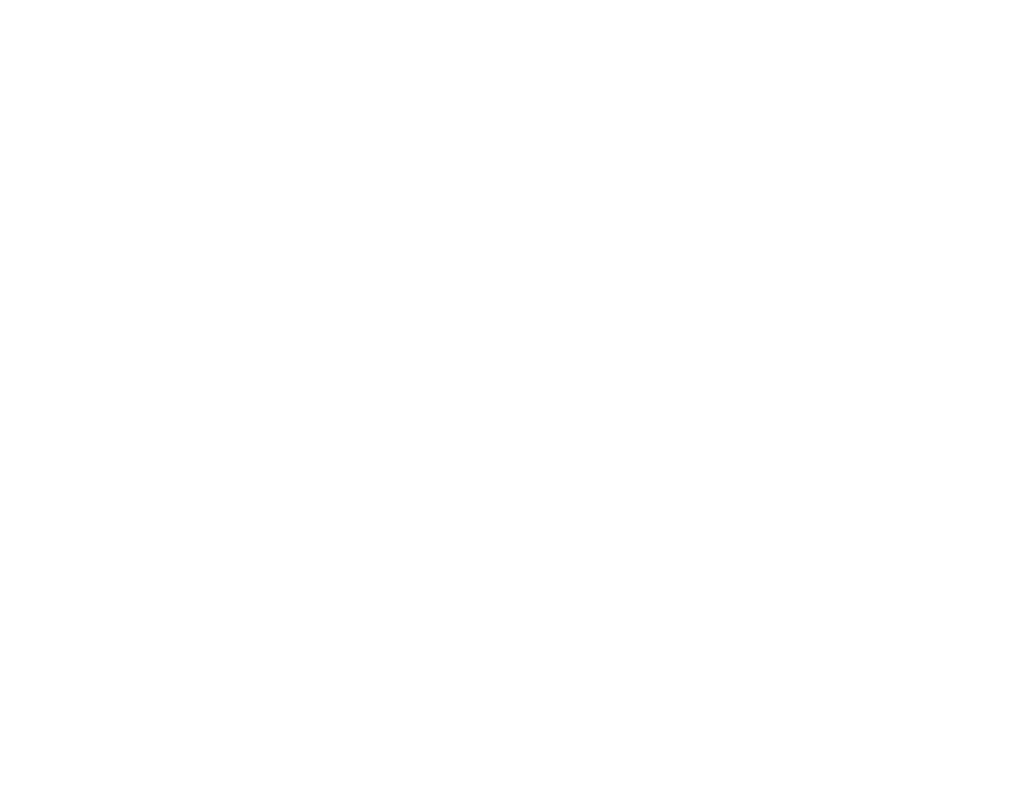
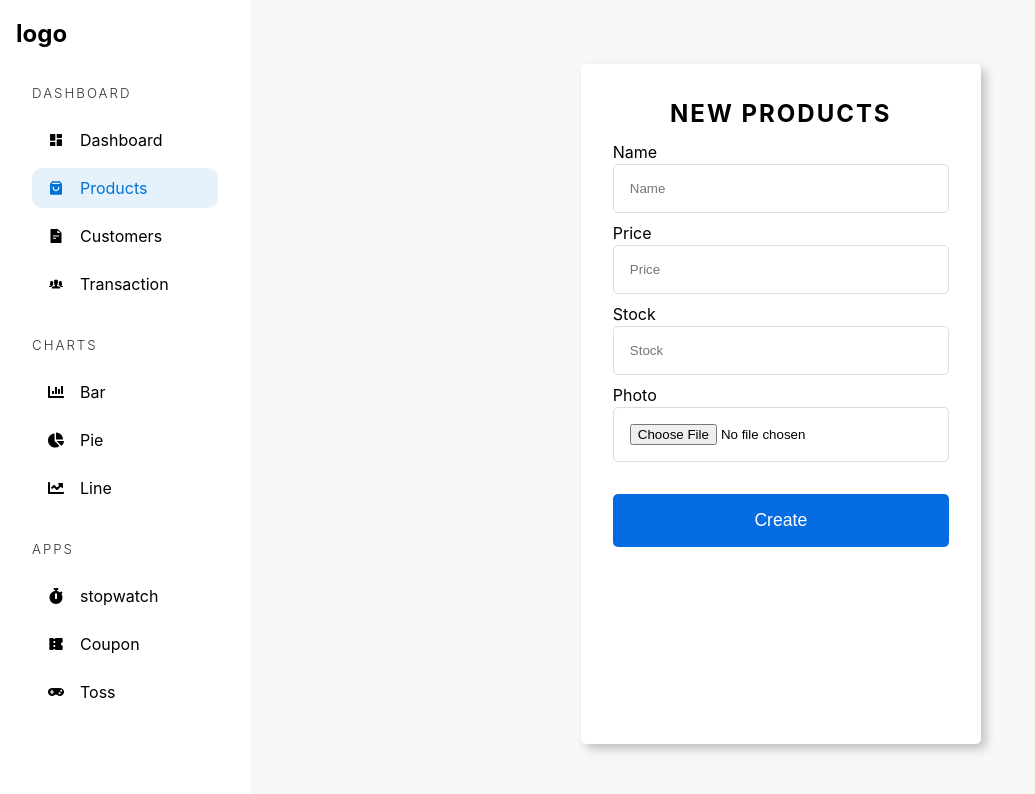
Before and after one commit to arafatsani36/admin-dashboard, a React (Vite) app: page /admin/products/new in a window 1280 px wide. Before the commit this address had no page. Shown: the top 794 px of the page, without its empty margins (0-1035 px from the left). Built offline with nearby package versions, Linux system fonts and the light colour scheme.

Commit message:
new product page add

```diff
--- a/src/App.tsx
+++ b/src/App.tsx
@@ -6,6 +6,9 @@
 const Products = lazy(() => import("./pages/products")) ;
 const Customers = lazy(() => import("./pages/customers")) ;
 const Transaction = lazy(() => import("./pages/transaction")) ;
+const NewProduct = lazy(() => import("./pages/management/newProduct")) ;
+const ProductManagement = lazy(() => import("./pages/management/productManagement")) ;
+const TransactionManagement = lazy(() => import("./pages/management/transactionManagement")) ;
 
 const App = () => {
   return(
@@ -20,6 +23,11 @@
           {/* chats */}
 
           {/* apps */}
+
+          {/*management  */}
+          <Route path="/admin/products/new" element={<NewProduct/>}/>
+          <Route path="/admin/products/:id" element={<ProductManagement/>}/>
+          <Route path="/admin/transaction/:id" element={<TransactionManagement/>}/>
       </Routes>
     </Suspense>
   </Router>
--- /dev/null
+++ b/src/pages/management/newProduct.tsx
@@ -0,0 +1,60 @@
+import { ChangeEvent, useState } from "react";
+import AdminSidebar from "../../component/adminsidebar";
+
+const NewProduct = () => {
+    const [name, setName] = useState<string>('');
+    const [price, setPrice] = useState<number>();
+    const [stock, setStock] = useState<number>();
+    const [photo, setPhoto] = useState<string>();
+
+    const changeImageHandler = (e: ChangeEvent<HTMLInputElement>) => {
+        const file: File | undefined = e.target.files?.[0];
+        const reader: FileReader = new FileReader();
+
+        if(file){
+            reader.readAsDataURL(file);
+            reader.onloadend = () => {
+                if(typeof reader.result === "string") setPhoto(reader.result)
+            }
+        }
+    }
+    return(
+        <div className="adminContainer">
+            <AdminSidebar/>
+            <main className="productManagement">
+                <article>
+                    <form>
+                        <h2>New Products</h2>
+                        <div>
+                            <label>Name</label>
+                            <input required type="text" placeholder="Name" value={name} onChange={(e) => setName(e.target.value)}/>
+                        </div>
+
+                        <div>
+                            <label>Price</label>
+                            <input required type="number" placeholder="Price" value={price} onChange={(e) => setPrice(Number(e.target.value))}/>
+                        </div>
+
+                        <div>
+                            <label>Stock</label>
+                            <input required type="number" placeholder="Stock" value={stock} onChange={(e) => setStock(Number(e.target.value))}/>
+                        </div>
+
+                        <div>
+                            <label>Photo</label>
+                            <input required type="file" onChange={changeImageHandler}/>
+                        </div>
+
+                        {
+                            photo && <img src={photo} alt="new image" />
+                        }
+                        <button type="submit">Create</button>
+                    </form>
+                </article>
+            </main>
+        </div>
+    )
+
+};
+
+export default NewProduct;
--- /dev/null
+++ b/src/pages/management/productManagement.tsx
@@ -0,0 +1,64 @@
+import { ChangeEvent, useState } from "react";
+import AdminSidebar from "../../component/adminsidebar";
+
+const ProductManagement = () => {
+    const [name, setName] = useState<string>('');
+    const [price, setPrice] = useState<number>();
+    const [stock, setStock] = useState<number>();
+    const [photo, setPhoto] = useState<string>();
+
+    const changeImageHandler = (e: ChangeEvent<HTMLInputElement>) => {
+        const file: File | undefined = e.target.files?.[0];
+        const reader: FileReader = new FileReader();
+
+        if(file){
+            reader.readAsDataURL(file);
+            reader.onloadend = () => {
+                if(typeof reader.result === "string") setPhoto(reader.result)
+            }
+        }
+    }
+
+    return (
+        <div className="adminContainer">
+            <AdminSidebar/>
+            <main className="productManagement">
+                <section>
+                    <strong>id - dddddddaaaaaaaaaaa</strong>
+                    <img src="" alt="" />
+                </section>
+                <article>
+                    <form>
+                        <h2>New Products</h2>
+                        <div>
+                            <label>Name</label>
+                            <input required type="text" placeholder="Name" value={name} onChange={(e) => setName(e.target.value)}/>
+                        </div>
+
+                        <div>
+                            <label>Price</label>
+                            <input required type="number" placeholder="Price" value={price} onChange={(e) => setPrice(Number(e.target.value))}/>
+                        </div>
+
+                        <div>
+                            <label>Stock</label>
+                            <input required type="number" placeholder="Stock" value={stock} onChange={(e) => setStock(Number(e.target.value))}/>
+                        </div>
+
+                        <div>
+                            <label>Photo</label>
+                            <input required type="file" onChange={changeImageHandler}/>
+                        </div>
+
+                        {
+                            photo && <img src={photo} alt="new image" />
+                        }
+                        <button type="submit">Create</button>
+                    </form>
+                </article>
+            </main>
+        </div>
+    );
+};
+
+export default ProductManagement;
--- /dev/null
+++ b/src/pages/management/transactionManagement.tsx
@@ -0,0 +1,12 @@
+import AdminSidebar from "../../component/adminsidebar";
+
+const TransactionManagement = () => {
+    return (
+        <div className="adminContainer">
+        <AdminSidebar/>
+        <main className="productManagement">TransactionManagement</main>
+    </div>
+    );
+};
+
+export default TransactionManagement;
--- a/src/pages/products.tsx
+++ b/src/pages/products.tsx
@@ -45,7 +45,7 @@
         name: "MEN'S RUNNING SHOES JOGFLOW",
         price:5000,
         stock:5,
-        action:<Link to="/admin/products"><button>Manage</button></Link>
+        action:<Link to='/admin/products/sajknaskd'><button>Manage</button></Link>
     },
     {
         photo: <img src={img1}/>,
--- a/src/pages/transaction.tsx
+++ b/src/pages/transaction.tsx
@@ -1,13 +1,15 @@
 import { Column } from "react-table";
 import AdminSidebar from "../component/adminsidebar";
-import { ReactElement } from "react";
+import { ReactElement, useCallback, useState } from "react";
+import TableHOC from "../component/tableHOC";
+import { Link } from "react-router-dom";
 
 interface DataType{
     avatar:ReactElement;
-    name:string;
-    email:string;
-    gender:string;
-    role:string;
+    amount:number;
+    discount:number;
+    quantity:number;
+    status:ReactElement;
     action: ReactElement;
 
 }
@@ -17,25 +19,26 @@
         accessor: "avatar",
     },
     {
-        Header: "Name",
-        accessor: "name"
+        Header: "Amount",
+        accessor: "amount"
     },
     {
-        Header: "Email",
-        accessor: "email"
+        Header: "Discount",
+        accessor: "discount"
     },
     {
-        Header: "Gender",
-        accessor: "gender"
+        Header: "Quantity",
+        accessor: "quantity"
     },
     {
-        Header: "Role",
-        accessor: "role"
+        Header: "Status",
+        accessor: "status"
     },
     {
         Header: "Action",
         accessor: "action"
     }
+
 ]
 
 const img1 = "https://www.google.com/imgres?imgurl=https%3A%2F%2Fcontents.mediadecathlon.com%2Fp2393847%2F4d2cc2c91fbaeec4a0a3a00af395c64a%2Fp2393847.jpg&tbnid=zWAhKF8_h5U14M&vet=12ahUKEwie1aSmqZ-EAxXpe2wGHRprD8cQMygiegUIARDBAQ..i&imgrefurl=https%3A%2F%2Fwww.decathlon.in%2Fp%2F8733470%2Fjogging-shoes%2Fmen-s-running-shoes-jogflow-1001-grey-orange%3Fid%3D8733470%26type%3Dp&docid=jRB29xfI34YyqM&w=2500&h=2500&q=shoes&ved=2ahUKEwie1aSmqZ-EAxXpe2wGHRprD8cQMygiegUIARDBAQ"
@@ -49,15 +52,11 @@
                 }}
             />
         ),
-        name: "Benjamin C. Joyner",
-        email:"BenjaminCJoyner@jourrapide.com",
-        gender:"Male",
-        role: "User",
-        action:(
-            <button>
-                <FaTrash/>
-            </button>
-        )
+        amount: 5000,
+        discount: 500,
+        quantity: 6,
+        status: <span className="red">Processing</span>,
+        action:<Link to="/admin/products"><button>Manage</button></Link>
     },
 
     {
@@ -68,24 +67,26 @@
                 }}
             />
         ),
-        name: "Michelle M. White",
-        email:"MichelleMWhite@armyspy.com",
-        gender:"Female",
-        role: "User",
-        action:(
-            <button>
-                <FaTrash/>
-            </button>
-        )
+        amount: 8000,
+        discount: 400,
+        quantity: 5,
+        status: <span className="green">Shipped</span>,
+        action:<Link to="/admin/products"><button>Manage</button></Link>
     },
 
 ]
 
 const Transaction = () => {
+ const [data] = useState<DataType[]>(arr)
+    const Table = useCallback(
+        TableHOC<DataType>(columns, data, "dasBoardProductsBox", "Customers", true)
+        ,[]
+        );
+
     return (
         <div className="adminContainer">
             <AdminSidebar/>
-            <main>main</main>
+            <main>{Table()}</main>
         </div>
     );
 };
--- a/src/styles/_products.scss
+++ b/src/styles/_products.scss
@@ -17,3 +17,61 @@
         opacity: 0.8;
     }
 }
+
+// new product
+.productManagement{
+    @include flex(row, center, unsent);
+    padding: 4rem;
+
+    > article{
+        height: 85vh;
+        padding: 2rem;
+        width: 100%;
+        max-width: 400px;
+        background-color: white;
+        border-radius: 5px;
+        box-shadow: 5px 5px 10px rgba(0, 0, 0, 0.216);
+
+        > form{
+            @include flex(column, unset, center, 2rem);
+            > h2{
+                 text-transform: uppercase;
+                 letter-spacing: 2px;
+            }
+            > img{
+                @include square(5rem);
+                object-fit: cover;
+                border-radius: 5px;
+            }
+
+            > div{
+                width: 100%;
+                position: relative;
+
+                > label{
+                    position: absolute;
+                    left: 0;
+                    top:-1.5rem
+                }
+
+                > input{
+                    @include inputStyle(100%, 1rem, unset, 1px solid rgba(13,13,13,0.136));
+                    border-radius: 5px;
+                }
+
+
+            }
+            > button{
+                padding: 1rem;
+                border: none;
+                background-color: rgb(5, 107, 224);
+                color: white;
+                width: 100%;
+                border-radius: 5px;
+                font-size: 1.1rem;
+                cursor: pointer;
+
+            }
+        }
+    }
+}
--- a/src/styles/app.scss
+++ b/src/styles/app.scss
@@ -108,7 +108,7 @@
                 outline: none;
                 background-color: transparent;
                 cursor: pointer;
-                color: rgb(255,44,44);
+                color: rgba(44, 104, 255);
                 &:hover{
                     opacity: 0.6;
                 }
```
